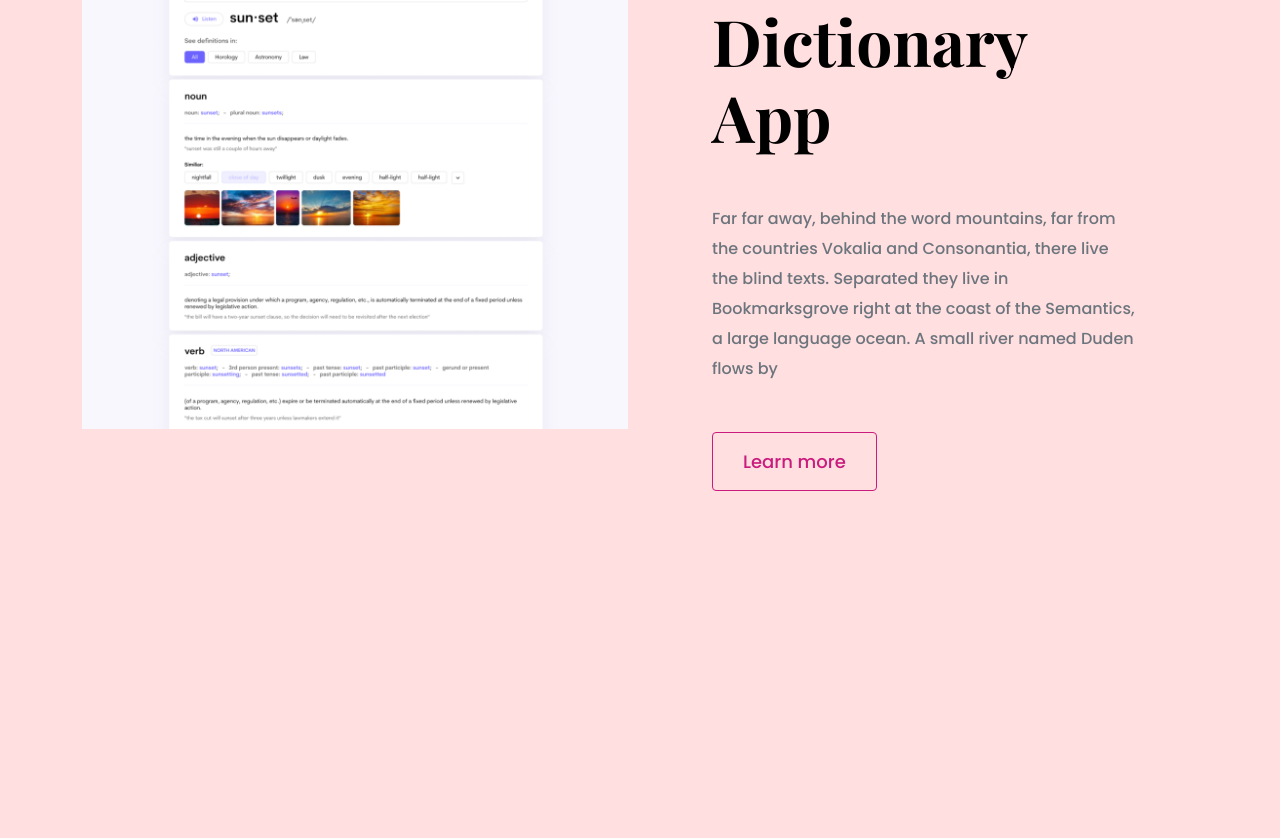
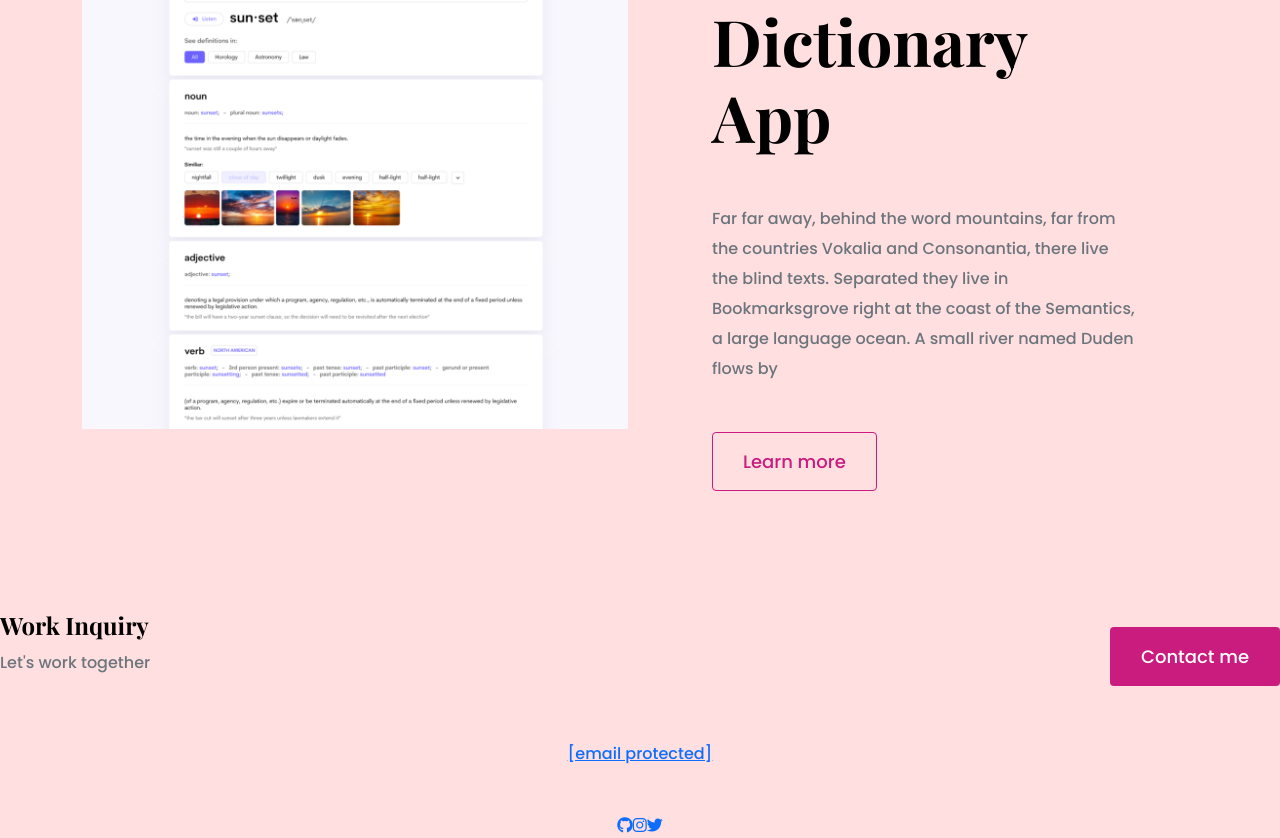
Before and after one commit to NomfundoShange01/modest, a website: page index.html in a window 1280 px wide. Shown: the part 2370-3208 px from the top of the page. Before the commit the page ends 2981 px from the top, so only its background shows below. Drawn offline with nearby package versions, Linux system fonts and the light colour scheme.

Commit message:
Update index.html

```diff
--- a/index.html
+++ b/index.html
@@ -133,5 +133,33 @@
         </div>
       </div>
     </div>
+     <footer>
+        <div class="contact-box justify-content-between mb-5 d-none d-md-flex">
+          <div>
+            <h4>Work Inquiry</h4>
+            <p class="text-muted">Let's work together</p>
+          </div>
+          <div>
+            <a href="" class="btn btn-branding mt-3"> Contact me </a>
+          </div>
+        </div>
+        <div class="d-flex justify-content-center mb-5">
+          <a href="/cdn-cgi/l/email-protection#0f7f6e7b7d666c666e4f68626e6663216c6062" class="email-link">
+            <span class="__cf_email__" data-cfemail="5828392c2a313b3139183f35393134763b3735">[email&#160;protected]</span>
+          </a>
+        </div>
+        <div class="social-links d-flex justify-content-center">
+          <a href="https://www.github.com/patricia" target="_blank">
+            <i class="fab fa-github"></i>
+          </a>
+          <a href="https://www.instragram.com/patricia" target="_blank">
+            <i class="fab fa-instagram"></i>
+          </a>
+          <a href="https://www.twitter.com/patricia" target="_blank">
+            <i class="fab fa-twitter"></i>
+          </a>
+        </div>
+      </footer>
+
   </body>
 </html>
```
